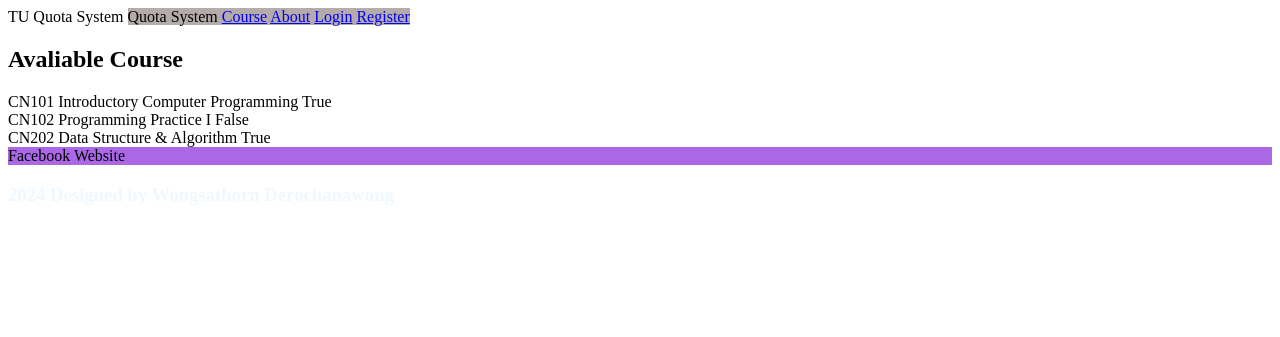
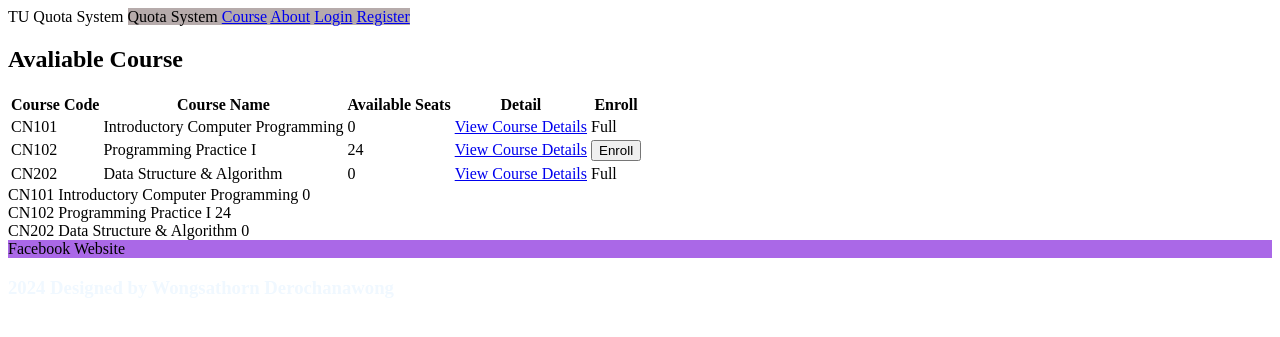
Before and after one commit to Miyorina378/cn331-as2, a Django app: page / in a window 1280 px wide. Shown: the top 337 px of the page. Run offline with Django 5.2, Linux system fonts and the light colour scheme; data comes from the database, SQL or seed files in the repository; both versions use the stored data as it was after the commit; parts of the project's set-up code (start-up, migrations or seed data) failed here and were passed over.

Commit message:
Add more course information, todo list = fix enroll program

```diff
--- a/course/models.py
+++ b/course/models.py
@@ -1,5 +1,6 @@
 from django.db import models
-from django.contrib.auth.models import AbstractUser
+from django.conf import settings
+from django.contrib.auth.models import User
 
 # Create your models here.
 class Course(models.Model):
@@ -10,9 +11,30 @@ class Course(models.Model):
     year = models.CharField(max_length=4)
     seat = models.IntegerField()
     seat_is_full = models.BooleanField(null=True)
+    users = models.ManyToManyField(User, related_name='courses', blank=True)
 
     def __str__(self):
       return self.course_code + ' | ' + self.course_name
 
-#class Student(AbstractUser):
-    #student_id = models.CharField(max_length=10, unique=True)
+    def enroll_student(self, user):
+       if self.seat > 0 and self.seat_is_full == False:
+          self.users.add(user)
+          self.seat -= 1
+          if self.seat == 0:
+             self.seat_is_full = True
+          self.save()
+          return True
+       else:
+          return False
+
+    def unenroll_student(self, user):
+        if user  in self.Users.all():
+            self.users.remove(user)
+            self.seat += 1
+            if self.seat > 0:
+                self.seat_is_full = False
+            self.save()
+            return True
+        return False
+
+Course.Users = models.ManyToManyField(settings.AUTH_USER_MODEL, related_name="courses", blank=True)
--- a/course/templates/course/courses.html
+++ b/course/templates/course/courses.html
@@ -2,7 +2,44 @@
 
 {% block content %}
 <h2>Avaliable Course</h2>
+<table>
+    <thead>
+        <tr>
+            <th>Course Code</th>
+            <th>Course Name</th>
+            <th>Available Seats</th>
+            <th>Detail</th>
+            <th>Enroll</th>
+        </tr>
+    </thead>
+    <tbody>
+        {% for item in all %}
+            <tr>
+                <td>{{ item.course_code }}</td>
+                <td>{{ item.course_name }}</td>
+                <td>{{ item.seat }}</td>
+                <td>
+            <a href="{% url 'course_detail' item.course_code %}">View Course Details</a>
+            <form method="post" action="{% url 'enroll_in_course' item.id %}">
+                <td>
+                    {% if item.seat > 0 %}
+                        <form method="POST" action="{% url 'enroll_in_course' item.id %}">
+                            {% csrf_token %}
+                            <button type="submit">Enroll</button>
+                        </form>
+                    {% else %}
+                        <span>Full</span>
+                    {% endif %}
+                </td>
+            </tr>
+        {% empty %}
+            <tr>
+                <td colspan="4">No courses available.</td>
+            </tr>
+        {% endfor %}
+    </tbody>
+</table>
 {% for item in all %}
- {{ item.course_code}} {{ item.course_name }} {{ item.seat_is_full }}<br/>
+ {{ item.course_code}} {{ item.course_name }} {{ item.seat }}<br/>
 {% endfor %}
 {% endblock %}
--- a/course/urls.py
+++ b/course/urls.py
@@ -2,4 +2,7 @@ from django.urls import path
 from . import views
 
 urlpatterns = [path("", views.courses, name='courses'),
-               path("about",views.about, name='about')]
+               path("about",views.about, name='about'),
+               path('course/<str:course_code>/', views.course_detail, name='course_detail'),
+               path('course/enroll/<int:course_id>/', views.enroll_in_course, name='enroll_in_course'),
+               path('course/unenroll/<int:course_id>/', views.unenroll_from_course, name='unenroll_from_course'),]
--- a/course/views.py
+++ b/course/views.py
@@ -1,11 +1,49 @@
-from django.shortcuts import render
+from django.shortcuts import render, redirect,get_object_or_404
 from django.http import HttpRequest
+from django.contrib import messages
 from .models import Course
+from django.contrib.auth.decorators import login_required
+
+course_database = Course.objects.all
 
 # Create your views here.
+
 def courses(request: HttpRequest):
-    course_database = Course.objects.all
     return render(request, 'course/courses.html', {'all':course_database})
 
 def about(request: HttpRequest):
     return render(request, 'course/about.html')
+
+def course_detail(request, course_code):
+    single_course = get_object_or_404(Course, course_code=course_code)
+    return render(request, 'course/course_detail.html',context={'course_detail':single_course})
+
+@login_required
+def enroll_in_course(request, course_id):
+    # Get the course object by ID
+    course = get_object_or_404(Course, id=course_id)
+
+    if request.method == 'POST':
+        # Try to enroll the user
+        if course.enroll_student(request.user):
+            messages.success(request, "You have successfully enrolled in the course.")
+        else:
+            messages.error(request, "Enrollment failed. The course may be full.")
+
+    # Redirect back to the course detail page after processing
+    return redirect('courses', course_id=course.id)
+
+@login_required
+def unenroll_from_course(request, course_id):
+    # Get the course object by ID
+    course = get_object_or_404(Course, id=course_id)
+
+    if request.method == 'POST':
+        # Try to unenroll the user
+        if course.unenroll_student(request.user):
+            messages.success(request, "You have successfully unenrolled from the course.")
+        else:
+            messages.error(request, "You were not enrolled in this course.")
+
+    # Redirect back to the course detail page after processing
+    return redirect('courses', course_id=course.id)
```
Also changed, not shown: course/forms.py (added, +7 -0 lines), course/templates/course/course_detail.html (added, +10 -0 lines), course/migrations/0003_course_users.py (added), course/migrations/0003_student.py (deleted), db.sqlite3.
